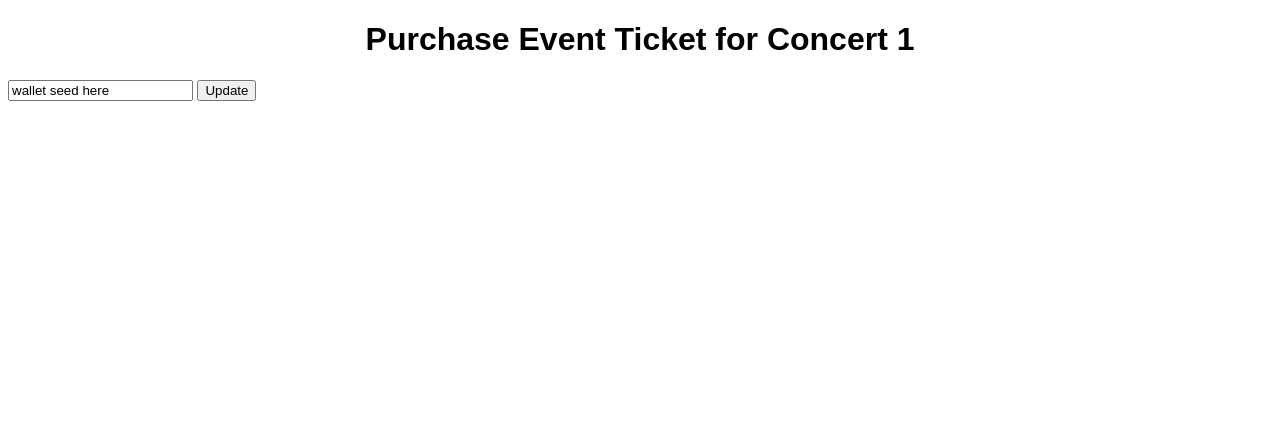
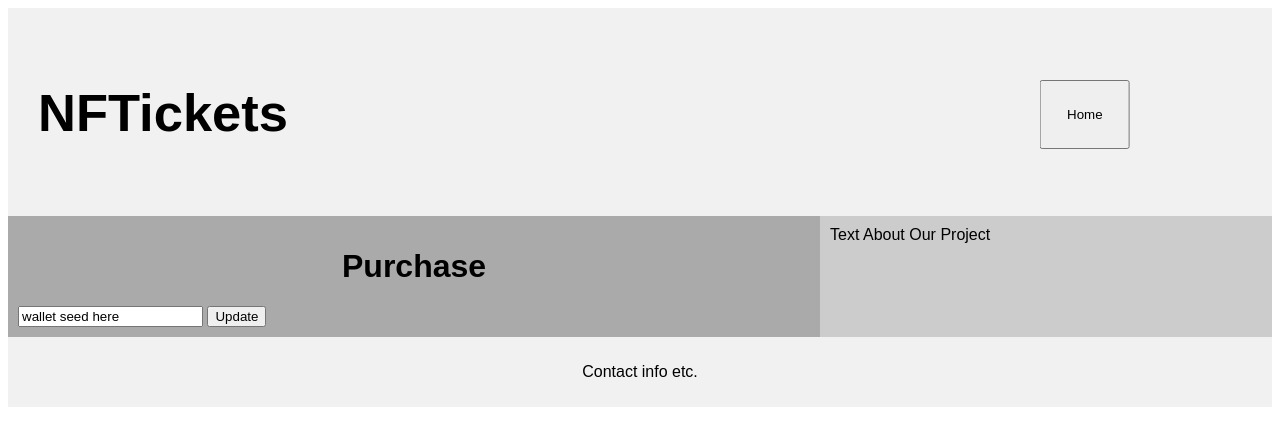
Before and after one commit to micahborg/ticket_system, a Flask app: page /purchase/1 in a window 1280 px wide. Shown: the top 446 px of the page. Run offline with Flask 2, Linux system fonts and the light colour scheme; data comes from the database, SQL or seed files in the repository.

Commit message:
update to purchase

```diff
--- a/templates/purchase.html
+++ b/templates/purchase.html
@@ -5,14 +5,29 @@
 {% endblock %}
 
 {% block body %}
-<div class="content">
-    <h1 style="text-align: center">Purchase Event Ticket for {{task.content}}</h1>
+<div class="grid-container">
+    <div class="header">
+        <h2>NFTickets</h2>
+      <a href="/"><button>Home</button></a>
+    </div>
+    <div class="left" style="background-color:#aaa;">
+        <h1 style="text-align: center">Purchase</h1>
 
-    <div class="form">
-        <form action="/purchase/{{task.id}}" method="POST">
-            <input type="text" name="content" id="content" value="wallet seed here">
-            <input type="submit" value="Update">
-        </form>
+        <div class="form">
+            <form action="/purchase/{{task.id}}" method="POST">
+                <input type="text" name="content" id="content" value="wallet seed here">
+                <input type="submit" value="Update">
+            </form>
+        </div>
+    </div>
+    <div class="right" style="background-color:#ccc;">
+
+        Text About Our Project
+
+    </div>
+
+    <div class="footer">
+        <p>Contact info etc.</p>
     </div>
 </div>
 {% endblock %}
```
